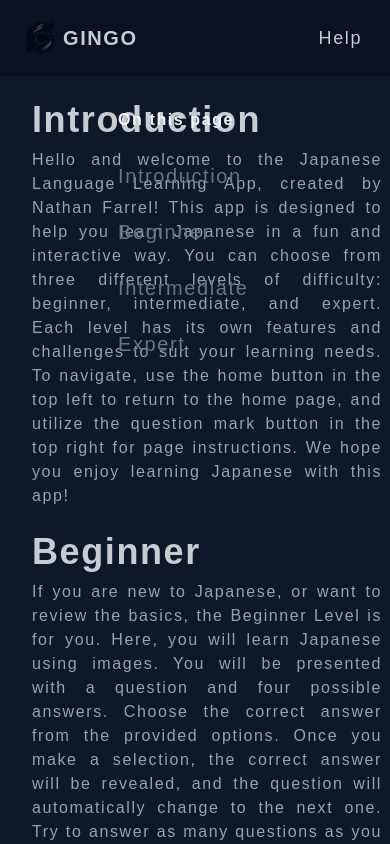
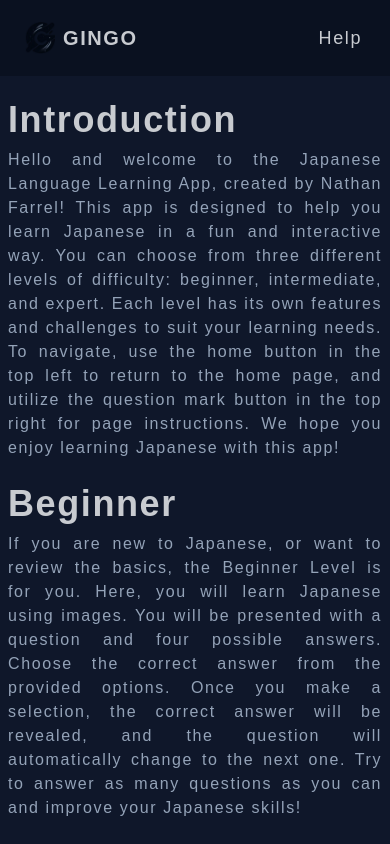
Before and after one commit to NathFDev/Gingo, a SvelteKit app: page /help in a window 390 px wide. Shown: the top 844 px of the page. Built offline with nearby package versions, Linux system fonts and the light colour scheme.

Commit message:
Fixing help page layout

```diff
--- a/src/routes/help/+page.svelte
+++ b/src/routes/help/+page.svelte
@@ -4,7 +4,7 @@
 </script>
 
 <div class="container mx-auto py-8 flex">
-	<div class="relative ml-8 mr-2 max-w-2xl">
+	<div class="relative ml-2 md:ml-8 mr-2 max-w-2xl">
 		{#each Object.entries(data) as [key, value]}
 			<div id={key} class="mb-8">
 				<h2 class="font-bold text-4xl leading-6 mb-4">{value.title}</h2>
@@ -12,7 +12,7 @@
 			</div>
 		{/each}
 	</div>
-	<aside class="fixed right-4 w-[16rem] z-20">
+	<aside class="hidden fixed right-4 w-[16rem] z-20 lg:inline-block">
 		<h4 class="font-semibold mb-4 leading-6 text-md text-slate-100">On this page</h4>
 		<ul class="text-xl leading-6 text-slate-500">
 			{#each Object.entries(data) as [key, _]}
```
